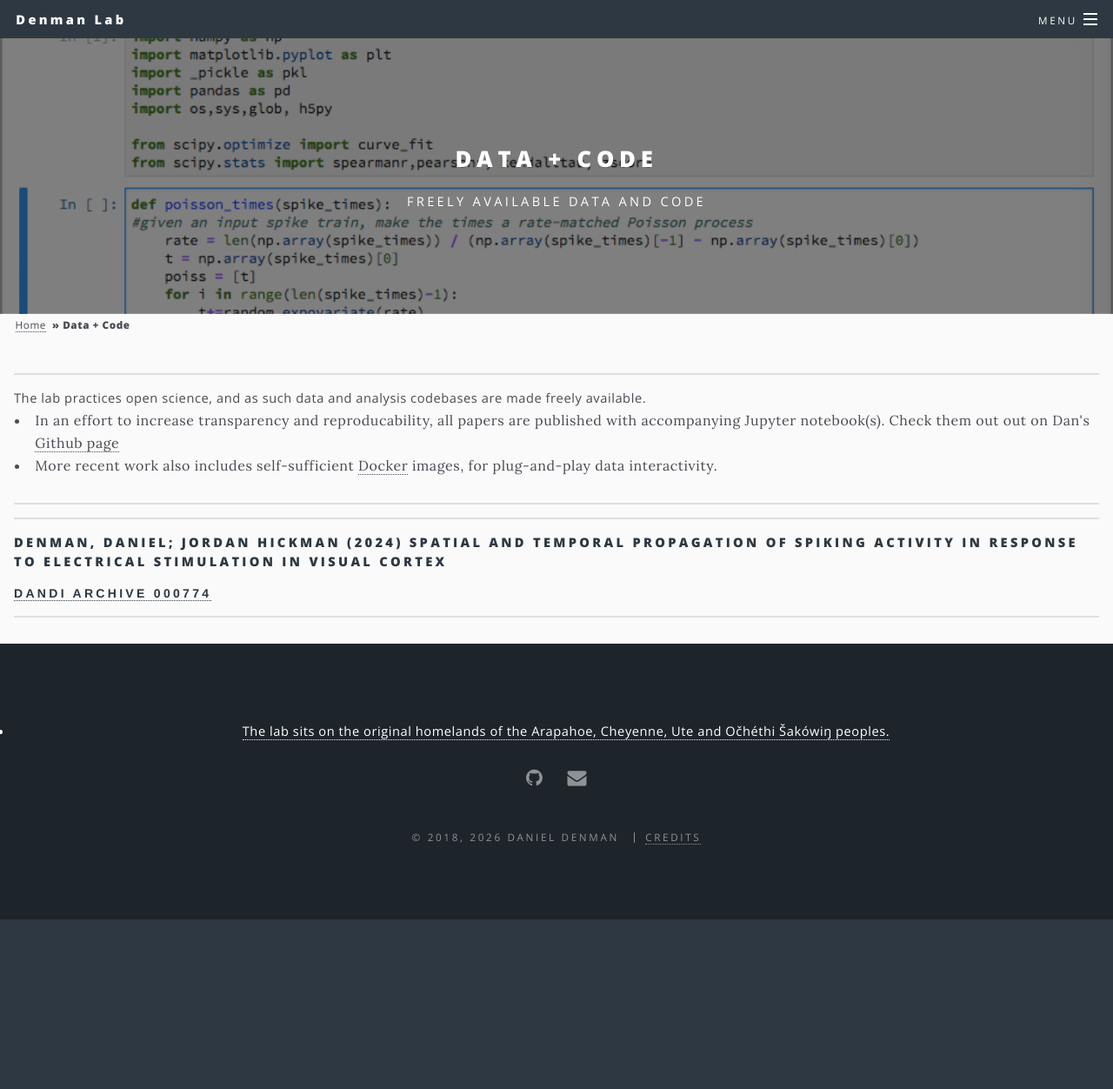
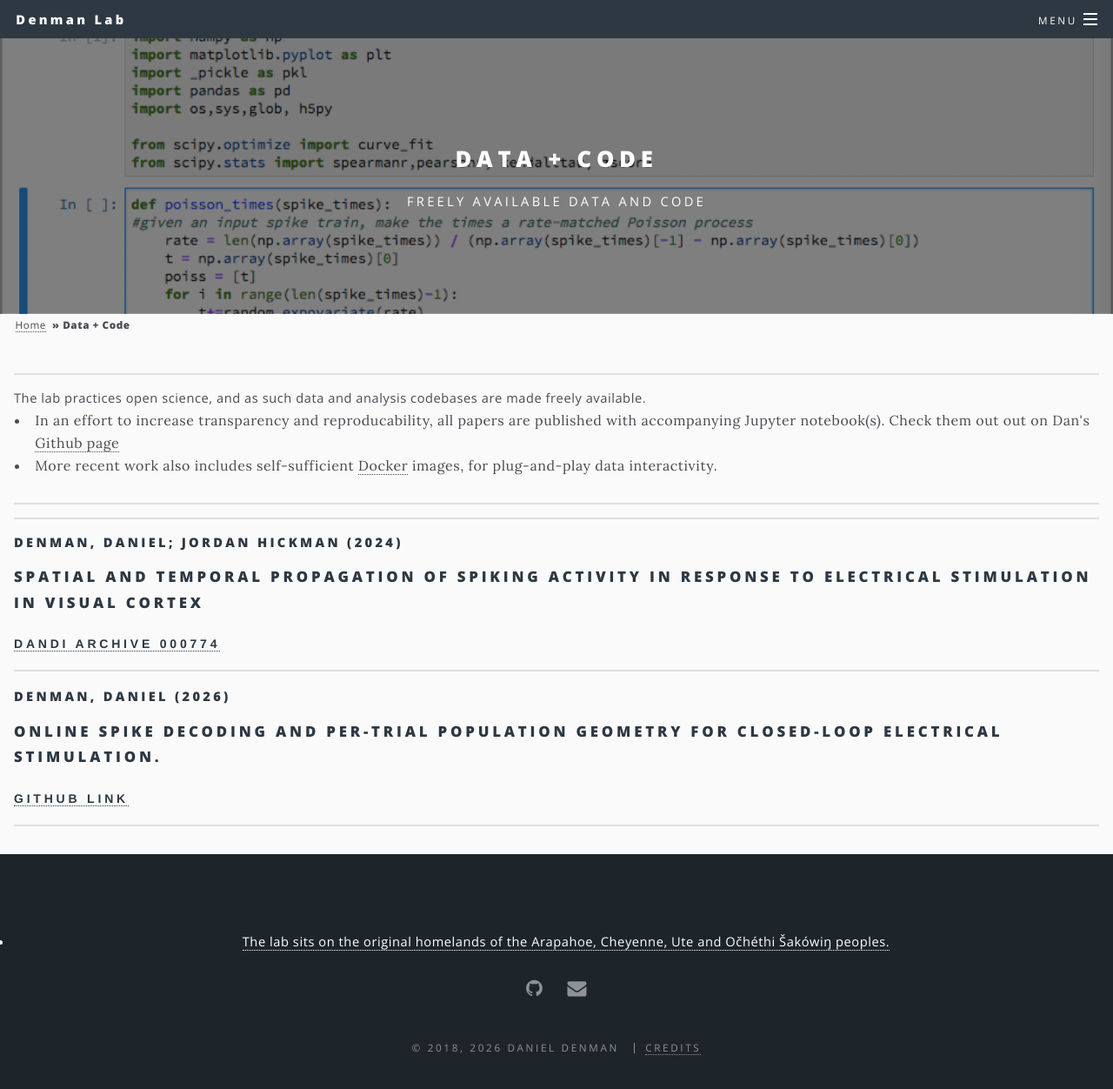
Before and after one commit to denmanlab/denmanlab.github.io, a Jekyll site: the page built from _pages/sharing.html, in a window 1280 px wide and 1299 px high. Shown: the top 1252 px of the window at 87% size. Built offline with Jekyll 4.4.1, drawn with Linux system fonts in a browser that asks for light colours.

Commit message:
Update sharing.html with streamsort

```diff
--- a/_pages/sharing.html
+++ b/_pages/sharing.html
@@ -17,6 +17,12 @@ The lab practices open science, and as such data and analysis codebases are made
 <hr style="margin:1em 0 1em 0;" />
 
 <hr style="margin:0 0 1em 0;" />
-<h4>Denman, Daniel; Jordan Hickman (2024) Spatial and temporal propagation of spiking activity in response to electrical stimulation in visual cortex<h4>
+<h4>Denman, Daniel; Jordan Hickman (2024) <h4>
+<h3>Spatial and temporal propagation of spiking activity in response to electrical stimulation in visual cortex<h3>
    <p2> <a href="https://dandiarchive.org/dandiset/000774">DANDI archive 000774</a></p2>
 <hr style="margin:1em 0 1em 0;" />
+
+<h4>Denman, Daniel (2026) <h4>
+<h3>Online spike decoding and per-trial population geometry for closed-loop electrical stimulation.<h3>
+   <p2> <a href="  https://github.com/denmanlab/streamsort">Github link</a></p2>
+<hr style="margin:1em 0 1em 0;" />
```
